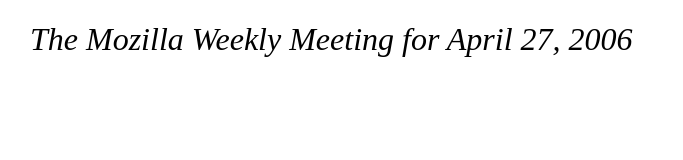
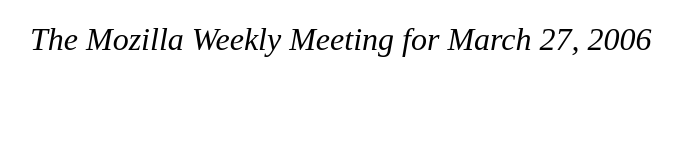
Before and after one commit to toolness/weekly-meeting-slideshow, a plain HTML site: page slideshow.html in a window 1280 px wide. Shown: the whole page, without its empty margins (290-973 px from the left). Drawn offline with Linux system fonts and the light colour scheme; no server answers.

Commit message:
Fixed up date parsing

```diff
--- a/slideshow.html
+++ b/slideshow.html
@@ -81,14 +81,10 @@
 
 function showUpdate(date) {
   var parts = date.match(/(\d+)-(\d+)-(\d+)/);
-  var year = parts[1];
-  var month = parts[2];
-  var dayOfMonth = parts[3];
-  var realDate = new Date(year, month, dayOfMonth);
+  var realDate = new Date(parts[1], parts[2], parts[3]);
   var title = "The Mozilla Weekly Meeting for " +
-              MONTHS[realDate.getMonth()] +
-              " " + realDate.getDate() + ", " +
-              realDate.getFullYear();
+              MONTHS[realDate.getMonth() - 1] + " " +
+              realDate.getDate() + ", " + realDate.getFullYear();
   var heading = $('<h1 class="title"></h1>');
 
   document.title = title;
```
